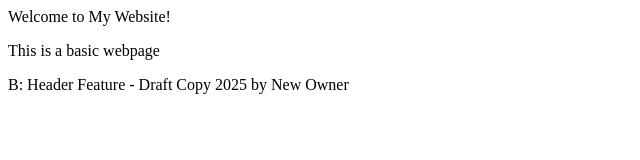
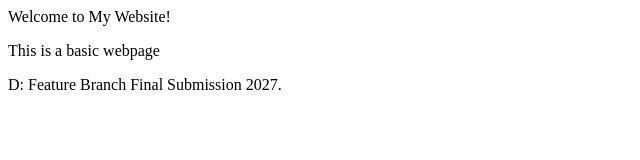
Before and after one commit to HomamZituni/version-control-simulation-HomamZituni, a plain HTML site: page index.html in a window 1280 px wide. Shown: the whole page, without its empty margins (0-640 px from the left). Drawn offline with Linux system fonts and the light colour scheme.

Commit message:
Commit D: Final conflicting version on new feature branch.

```diff
--- a/index.html
+++ b/index.html
@@ -9,7 +9,7 @@
 <header>Welcome to My Website!</header>
 <p>This is a basic webpage</p>
 <footer>
-    <p>B: Header Feature - Draft Copy 2025 by New Owner</p>
+    <p>D: Feature Branch Final Submission 2027.</p>
 </footer>
 </body>
 </html>
```
